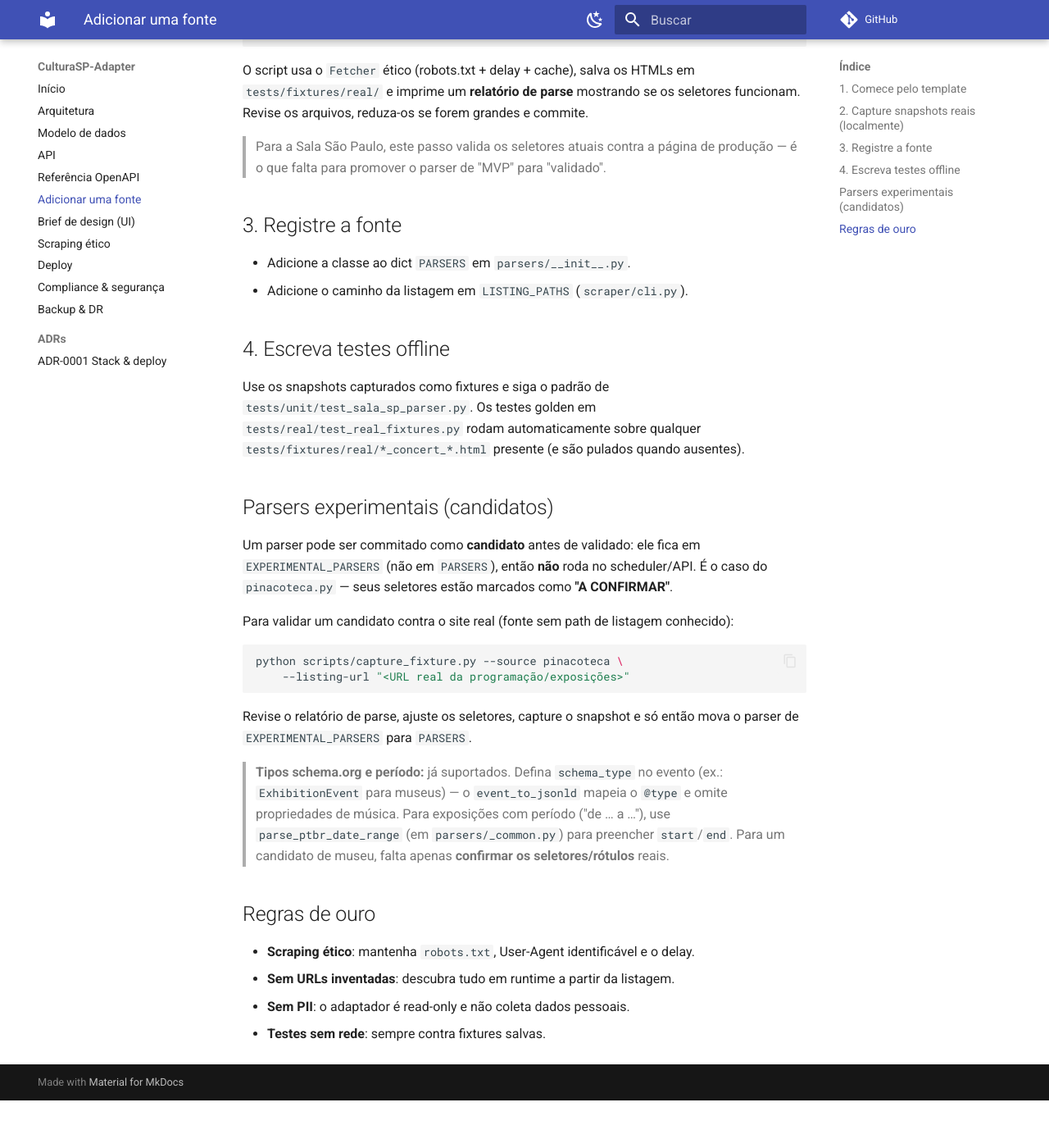
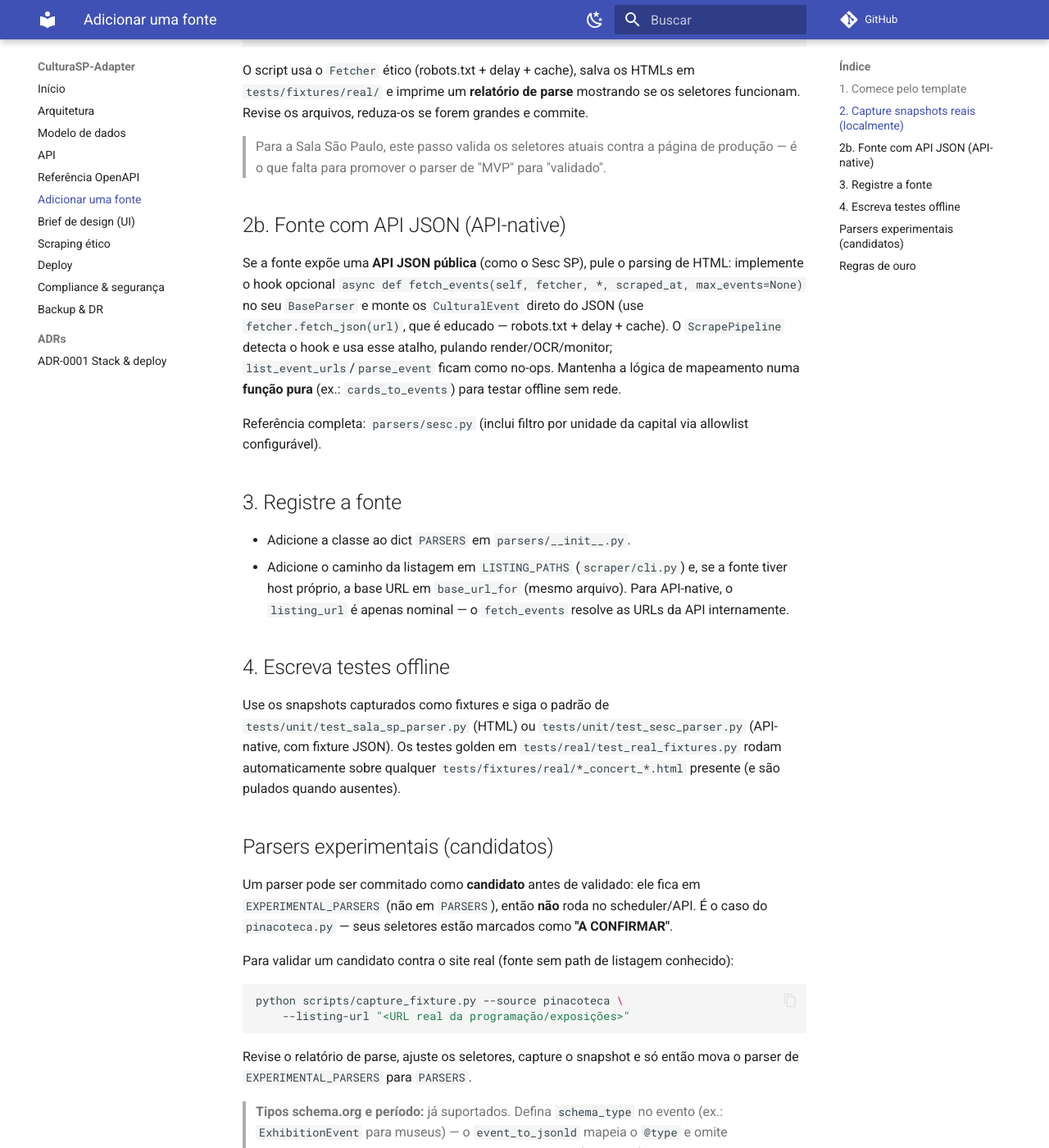
Before and after one commit to danzeroum/culturasp-adapter, an MkDocs documentation site: the page built from docs/adding_a_source.md, in a window 1280 px wide and 1400 px high, scrolled down 795 px. Shown: the whole window at 82% size. Built offline with MkDocs 1.6.1 and Material for MkDocs 9.7.7, drawn with Linux system fonts in a browser that asks for light colours; comment, search, counter and statistics services are not loaded; before the commit the page ends 2137 px from its top, so only the background shows below that.

Commit message:
docs: document the Sesc SP source (CHANGELOG, README, architecture, guide)
Follow-up to #33. Records the new Sesc São Paulo source and the API-native
extension across the docs:
- CHANGELOG [Unreleased]: Sesc source, fetch_events hook, fetch_json, per-source
  base URL and CULTURASP_SESC_* config
- README / docs/index: Sesc listed as a second live source; sesc CLI example
- docs/architecture: sesc.py in the component table + "HTML vs API-native" note
- docs/adding_a_source: how to add an API-native source via fetch_events

No code changes.

Co-Authored-By: Claude Opus 4.8 <noreply@anthropic.com>
Claude-Session: https://claude.ai/code/session_01EoXxfQvNSFmqq4kAiZKGhY

```diff
--- a/docs/adding_a_source.md
+++ b/docs/adding_a_source.md
@@ -35,15 +35,31 @@ seletores funcionam. Revise os arquivos, reduza-os se forem grandes e commite.
 > Para a Sala São Paulo, este passo valida os seletores atuais contra a página
 > de produção — é o que falta para promover o parser de "MVP" para "validado".
 
+## 2b. Fonte com API JSON (API-native)
+
+Se a fonte expõe uma **API JSON pública** (como o Sesc SP), pule o parsing de HTML:
+implemente o hook opcional `async def fetch_events(self, fetcher, *, scraped_at,
+max_events=None)` no seu `BaseParser` e monte os `CulturalEvent` direto do JSON
+(use `fetcher.fetch_json(url)`, que é educado — robots.txt + delay + cache). O
+`ScrapePipeline` detecta o hook e usa esse atalho, pulando render/OCR/monitor;
+`list_event_urls`/`parse_event` ficam como no-ops. Mantenha a lógica de mapeamento
+numa **função pura** (ex.: `cards_to_events`) para testar offline sem rede.
+
+Referência completa: `parsers/sesc.py` (inclui filtro por unidade da capital via
+allowlist configurável).
+
 ## 3. Registre a fonte
 
 - Adicione a classe ao dict `PARSERS` em `parsers/__init__.py`.
-- Adicione o caminho da listagem em `LISTING_PATHS` (`scraper/cli.py`).
+- Adicione o caminho da listagem em `LISTING_PATHS` (`scraper/cli.py`) e, se a fonte
+  tiver host próprio, a base URL em `base_url_for` (mesmo arquivo). Para API-native, o
+  `listing_url` é apenas nominal — o `fetch_events` resolve as URLs da API internamente.
 
 ## 4. Escreva testes offline
 
 Use os snapshots capturados como fixtures e siga o padrão de
-`tests/unit/test_sala_sp_parser.py`. Os testes golden em
+`tests/unit/test_sala_sp_parser.py` (HTML) ou `tests/unit/test_sesc_parser.py`
+(API-native, com fixture JSON). Os testes golden em
 `tests/real/test_real_fixtures.py` rodam automaticamente sobre qualquer
 `tests/fixtures/real/*_concert_*.html` presente (e são pulados quando ausentes).
 
```
Also changed, not shown: CHANGELOG.md (+14 -0 lines), README.md (+7 -3 lines), docs/architecture.md (+11 -2 lines), docs/index.md (+2 -2 lines).
